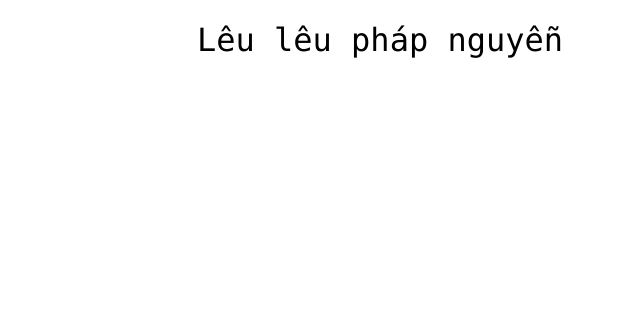
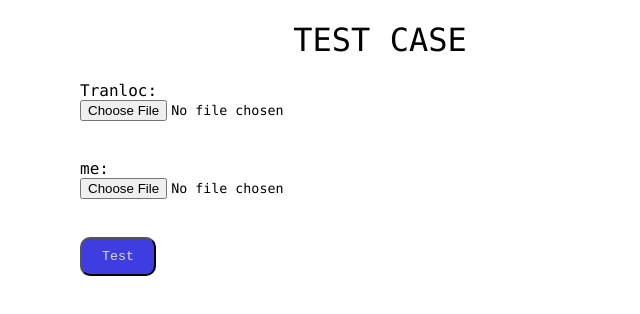
Before and after one commit to Slowy404/testcasefake, a plain HTML site: page index.html in a window 1280 px wide. Shown: the whole page, without its empty margins (260-900 px from the left). Drawn offline with Linux system fonts and the light colour scheme.

Commit message:
Update index.html

```diff
--- a/index.html
+++ b/index.html
@@ -50,7 +50,14 @@
     </style>
 </head>
 <body>
-    <h1>Lêu lêu pháp nguyễn </h1>
+      <h1>TEST CASE</h1>
+    <form>
+        <label for="file1">Tranloc:</label>
+        <input type="file" id="file1" name="file1"><br><br>
+        <label for="file2">me:</label>
+        <input type="file" id="file2" name="file2"><br><br>
+        <button type="button" onclick="compare()">Test</button>
+    </form>
 
     <div id="result"></div>
     <script src="https://cdnjs.cloudflare.com/ajax/libs/diff_match_patch/20121119/diff_match_patch.js"></script>
```
